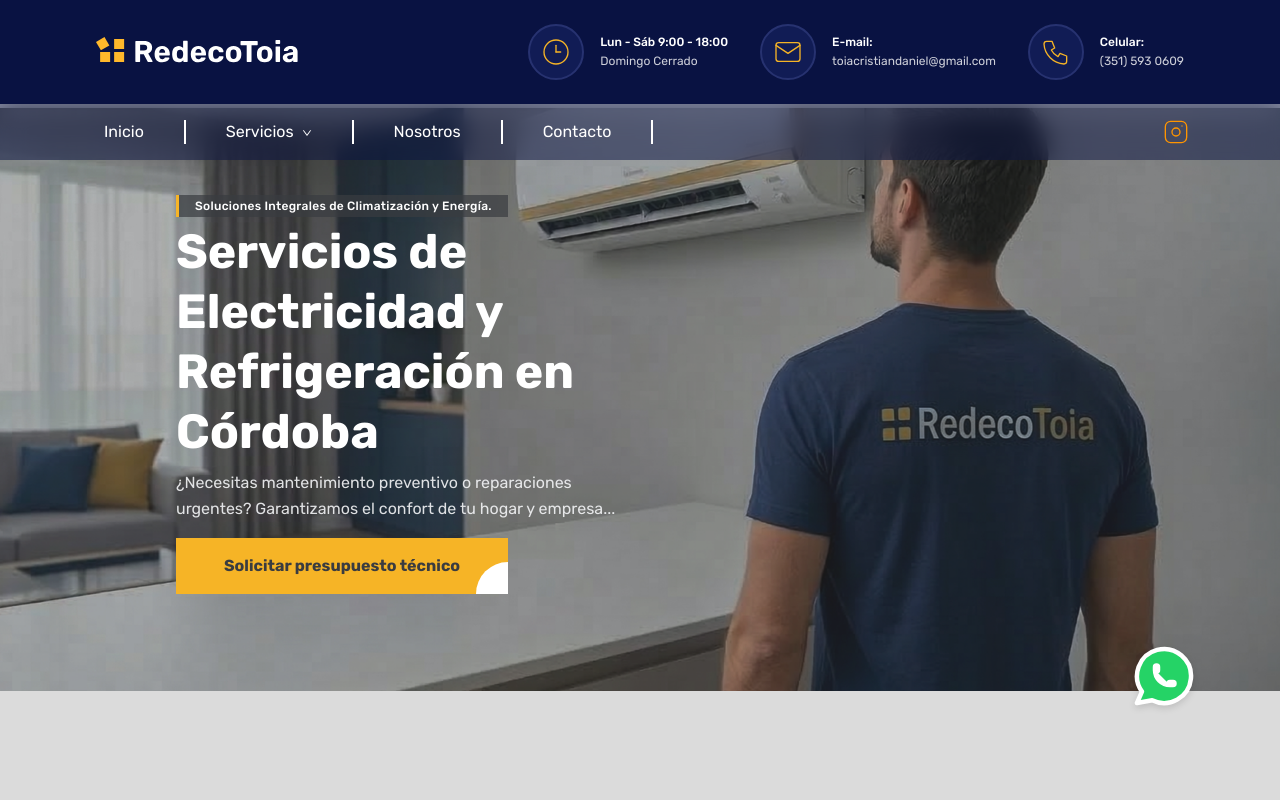
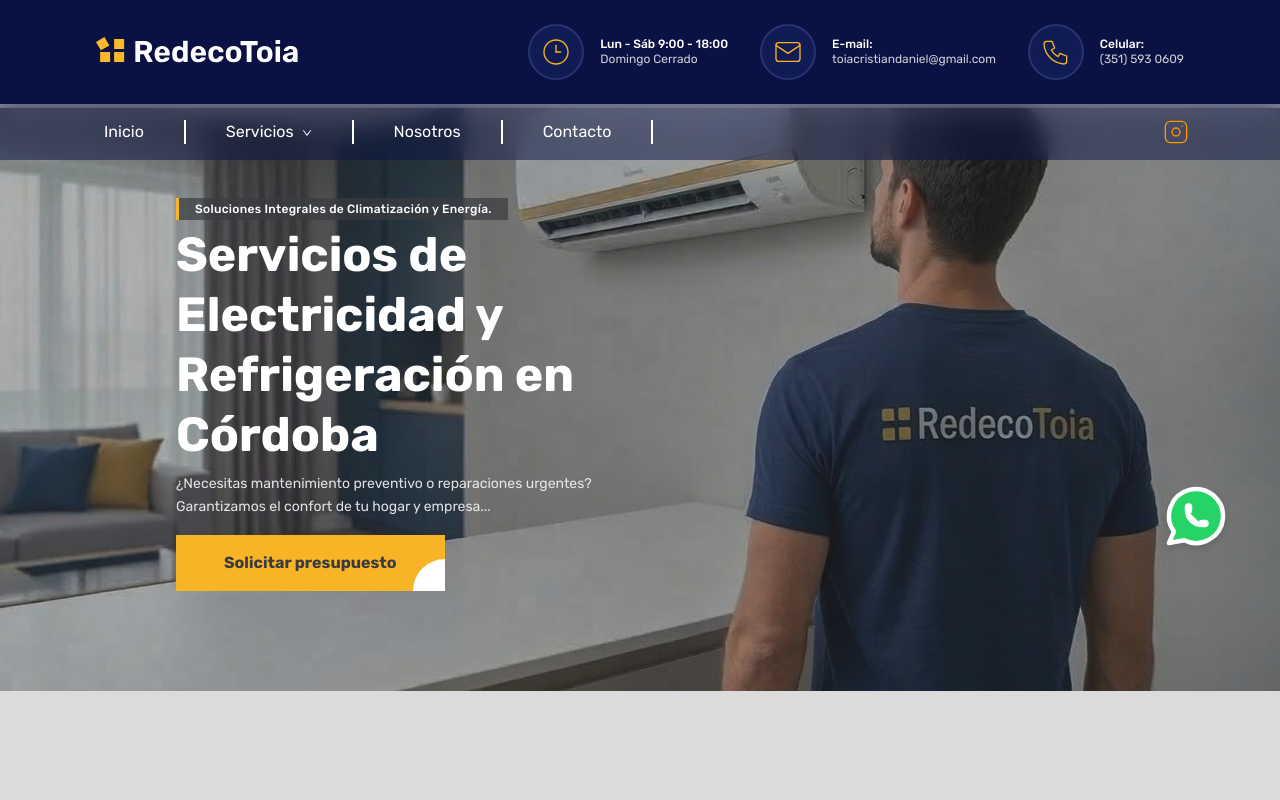
Before and after one commit to cristiantoiafullstackdev/redecotoia_web, a Next.js app: page / in a window 1280 px wide. Shown: the top 800 px of the page. Built offline with nearby package versions, Linux system fonts and the light colour scheme.

Commit message:
commite 23 con actualizacion de Ui para responcive parte 2

```diff
--- a/app/components/layout/Header.tsx
+++ b/app/components/layout/Header.tsx
@@ -57,7 +57,7 @@ export default function Header() {
      ESTE BLOQUE: Estructura visual del componente.
   */
   return (
-    <header className="fixed w-full h-14 top-26 z-50 bg-[rgba(9,18,66,0.5)] backdrop-blur-md">
+    <header className="hidden md:block fixed w-full h-14 top-26 z-40 bg-[rgba(9,18,66,0.5)] backdrop-blur-md">
       <div className="lg:max-w-6xl h-full mx-auto flex items-center justify-between">
 
         {/* Navegación Principal: Mapeo de los enlaces definidos arriba */}
@@ -118,16 +118,6 @@ export default function Header() {
         </div>
       </div>
 
-      {/* WhatsApp Flotante: Usa variables de entorno para el número y posicionamiento fijo (fixed) */}
-      <a
-        href={`https://wa.me/${process.env.NEXT_PUBLIC_WHATSAPP_NUMBER}`}
-        target="_blank"
-        rel="noopener noreferrer"
-        className="fixed lg:mt-120 2xl:mt-160 lg:right-20 2xl:right-30 z-50 transition-transform hover:scale-110 active:scale-95 drop-shadow-md"
-        aria-label="WhatsApp Flotante"
-      >
-        <IconWhatsApp className="h-18 w-18 2xl:h-24 2xl:w-24" />
-      </a>
     </header>
   );
 }
--- a/app/components/layout/Topbar.tsx
+++ b/app/components/layout/Topbar.tsx
@@ -1,133 +1,32 @@
-/* SINTAXIS: Next.js / React (Directive)
-   ESTE BLOQUE: Define que el componente se renderiza en el cliente para manejar interacciones y lógica de UI.
-*/
-"use client";
+import Link from "next/link";
+import { ContactItems } from "../ui/ContsctItems";
+import { DropDownMenu } from "../ui/DropDownMenu";
+import { LogoRedecoToia, IsotipoRedecoToia, IconWhatsApp } from "../ui/Icons";
 
-/* SINTAXIS: JavaScript (ES6 Modules)
-   ESTE BLOQUE: Importación de utilidades de navegación y componentes de iconos personalizados.
-*/
-import Link from "next/link";
-import { LogoRedecoToia, IconHorario, IconEmail, IconPhone, IsotipoRedecoToia } from "../ui/Icons";
-
-/* SINTAXIS: TypeScript (Interface)
-   ESTE BLOQUE: Define la estructura de datos para la información de contacto, asegurando que cada objeto tenga las propiedades correctas (tipado estricto).
-*/
-interface ContactInfo {
-  id: string;
-  icon: React.ReactNode;
-  label: string;
-  subLabel: string;
-  type: "text" | "link";
-  href?: string;
-}
-
-/* SINTAXIS: TypeScript (Typed Array)
-   ESTE BLOQUE: Datos fuente para la barra superior. Centraliza la información para facilitar cambios en horarios o contactos.
-*/
-const CONTACT_INFO: ContactInfo[] = [
-  {
-    id: "schedule",
-    icon: <IconHorario />,
-    label: "Lun - Sáb 9:00 - 18:00",
-    subLabel: "Domingo Cerrado",
-    type: "text",
-  },
-  {
-    id: "email",
-    icon: <IconEmail />,
-    label: "E-mail:",
-    subLabel: "toiacristiandaniel@gmail.com",
-    href: "mailto:toiacristiandaniel@gmail.com",
-    type: "link",
-  },
-  {
-    id: "phone",
-    icon: <IconPhone />,
-    label: "Celular:",
-    subLabel: "(351) 593 0609",
-    href: "https://wa.me/5493515930609",
-    type: "link",
-  },
-];
-
-/* SINTAXIS: React Functional Component (Topbar)
-   ESTE BLOQUE: Componente contenedor que renderiza el Logo y mapea los ítems de contacto en un diseño responsivo.
-*/
 export default function Topbar() {
   return (
     <div className="w-full py-6 bg-[#091242] z-50">
-      <div className="mx-auto flex lg:max-w-6xl lg:px-8 items-center justify-between">
-
-        {/* Logo con link a Inicio y efectos de escala al interactuar */}
+      <div className="mx-auto flex lg:max-w-6xl px-8 items-center justify-between">
         <Link href="/" className="transition-transform hover:scale-105 active:scale-95 hidden lg:block">
           <LogoRedecoToia />
         </Link>
-         <Link href="/" className="transition-transform hover:scale-105 active:scale-95 block lg:hidden">
+        <Link href="/" className="transition-transform hover:scale-105 active:scale-95 block lg:hidden">
           <IsotipoRedecoToia />
         </Link>
+        <ContactItems />
+        <DropDownMenu />
+      </div>
 
-        {/* Contenedor de items: Mapea el array CONTACT_INFO pasando todas las propiedades (spread operator) */}
-        <div className="flex flex-wrap justify-center gap-8 lg:flex-nowrap">
-          {CONTACT_INFO.map((item) => (
-            <ContactItem key={item.id} {...item} />
-          ))}
-        </div>
-      </div>
+      {/* WhatsApp Flotante: Usa variables de entorno para el número y posicionamiento fijo (fixed) */}
+      <a
+        href={`https://wa.me/${process.env.NEXT_PUBLIC_WHATSAPP_NUMBER}`}
+        target="_blank"
+        rel="noopener noreferrer"
+        className="fixed lg:mt-100 2xl:mt-150 lg:right-12 2xl:right-20 z-50 transition-transform hover:scale-110 active:scale-95 drop-shadow-md hidden lg:block"
+        aria-label="WhatsApp Flotante"
+      >
+        <IconWhatsApp className="lg:h-18 lg:w-18 2xl:h-24 2xl:w-24" />
+      </a>
     </div>
   );
 }
-
-/* SINTAXIS: React Functional Component (Internal / Child)
-   ESTE BLOQUE: Componente especializado en renderizar cada ítem de contacto con lógica visual dinámica.
-*/
-function ContactItem({ icon, label, subLabel, href, type }: ContactInfo) {
-
-  /* SINTAXIS: JavaScript (Lógica de clases condicionales)
-     ESTE BLOQUE: Define constantes para aplicar estilos de Tailwind según si el ítem es clickeable (link) o meramente informativo (text).
-  */
-  const isLink = type === "link";
-
-  // Clases para el contenedor principal: Activa hover solo si es link
-  const containerClasses = `group flex items-center gap-4 text-white transition-transform duration-300 ${isLink ? "hover:scale-105" : ""}`;
-
-  // Clases para el círculo del icono: Cambia el borde a dorado (#F6B426) en hover si es link
-  const iconBoxClasses = `flex h-14 w-14 shrink-0 items-center justify-center rounded-full border-2 border-[#273270] bg-[#111C55] transition-colors duration-300 ${isLink ? "group-hover:border-[#F6B426]" : ""}`;
-
-  // Clases para la tipografía: Aplica el color dorado en hover si es link
-  const textClasses = `transition-colors duration-300 ${isLink ? "group-hover:text-[#F6B426]" : ""}`;
-
-  /* SINTAXIS: JSX Variable
-     ESTE BLOQUE: Almacena la estructura visual común del ítem para evitar repetición de código (DRY).
-  */
-  const content = (
-    <div className={containerClasses}>
-      <div className={iconBoxClasses}>
-        {icon}
-      </div>
-
-      <div className="text-xs leading-relaxed">
-        <p className={`font-medium ${textClasses}`}>{label}</p>
-        <p className={`opacity-80 ${textClasses}`}>{subLabel}</p>
-      </div>
-    </div>
-  );
-
-  /* SINTAXIS: JavaScript (Conditional Rendering)
-     ESTE BLOQUE: Determina si el componente devuelve un tag <a> (enlace externo) o un <div> (texto plano).
-  */
-  if (isLink && href) {
-    return (
-      <a
-        href={href}
-        // Lógica de seguridad para links de WhatsApp
-        target={href.includes("wa.me") ? "_blank" : undefined}
-        rel={href.includes("wa.me") ? "noopener noreferrer" : undefined}
-        className="block"
-      >
-        {content}
-      </a>
-    );
-  }
-
-  return <div>{content}</div>;
-}
--- a/app/components/sections-home/About.tsx
+++ b/app/components/sections-home/About.tsx
@@ -43,10 +43,10 @@ export default function About() {
   const [activeTab, setActiveTab] = useState<TabType>("enfoque");
 
   return (
-    <section id="about" className="w-full bg-[#dbdbdb] py-24 px-6 font-rubik">
+    <section id="about" className="w-full bg-[#dbdbdb] py-12 md:py-24 px-6 font-rubik">
 
       {/* Contenedor principal: Usa flex-col para móvil y flex-row para pantallas grandes (lg) */}
-      <div className="mx-auto flex max-w-6xl px-8 flex-col items-stretch justify-between gap-24 lg:flex-row">
+      <div className="mx-auto flex max-w-6xl px-8 pt-8 md:pt-1 flex-col items-stretch justify-between lg:gap-24 lg:flex-row">
 
         {/* BLOQUE DE IMÁGENES: Composición con posición relativa para permitir el solapamiento */}
         <div className="relative w-full lg:w-1/2 min-h-100">
@@ -63,7 +63,7 @@ export default function About() {
           </div>
 
           {/* Imagen Secundaria: Flotante con posicionamiento absoluto y borde grueso que simula recorte */}
-          <div className="absolute -bottom-12 -right-12 w-48 overflow-hidden border-18 border-[#dbdbdb] md:w-48">
+          <div className="absolute bottom-28 -right-8 md:-bottom-12 md:-right-12 overflow-hidden border-12 md:border-18 border-[#dbdbdb] md:w-48">
             <Image
               src="/images/photo-about2.png"
               alt="Técnico trabajando"
--- a/app/components/sections-home/Contacto.tsx
+++ b/app/components/sections-home/Contacto.tsx
@@ -93,9 +93,9 @@ export default function Contacto() {
         </div>
 
         {/* Tarjetas de Información Rápida: Horarios, Email y WhatsApp con efectos hover */}
-        <div className="flex flex-col md:flex-row justify-center items-center gap-12 mb-16">
+        <div className="flex flex-row justify-center items-center gap-12 mb-16">
           {/* Bloque Horario */}
-          <div className="flex items-center gap-4">
+          <div className="md:flex md:items-center gap-1 md:gap-4 hidden md:block">
             <div className="flex items-center justify-center w-14 h-14 bg-[#111C55] border-2 border-[#273270] rounded-full shrink-0">
               <IconHorario />
             </div>
@@ -107,7 +107,7 @@ export default function Contacto() {
             <div className="flex items-center justify-center w-14 h-14 bg-[#111C55] border-2 border-[#273270] rounded-full shrink-0 group-hover:border-[#F6B426] transition-colors">
               <IconEmail />
             </div>
-            <p className="text-white text-xs leading-tight group-hover:text-[#F6B426] transition-colors">E-mail: <br /> toiacristiandaniel@gmail.com</p>
+            <p className="text-white text-xs leading-tight group-hover:text-[#F6B426] transition-colors hidden md:block">E-mail: <br /> toiacristiandaniel@gmail.com</p>
           </a>
 
           {/* Link de WhatsApp */}
@@ -115,7 +115,7 @@ export default function Contacto() {
             <div className="flex items-center justify-center w-14 h-14 bg-[#111C55] border-2 border-[#273270] rounded-full shrink-0 group-hover:border-[#F6B426] transition-colors">
               <IconPhone />
             </div>
-            <p className="text-white text-xs leading-tight group-hover:text-[#F6B426] transition-colors">Celular: <br /> (351) 593 0609</p>
+            <p className="text-white text-xs leading-tight group-hover:text-[#F6B426] transition-colors hidden md:block">Celular: <br /> (351) 593 0609</p>
           </a>
         </div>
 
--- a/app/components/sections-home/Hero.tsx
+++ b/app/components/sections-home/Hero.tsx
@@ -17,7 +17,7 @@ export default function Hero() {
   const whatsappUrl = `https://wa.me/${whatsappNumber}?text=${whatsappMessage}`;
 
   return (
-    <section id="hero" className="relative mt-1 lg:top-26 w-full overflow-hidden bg-[#3A3C40]">
+    <section id="hero" className="relative mt-22 lg:mt-1 lg:top-26 w-full overflow-hidden bg-[#3A3C40]">
 
       {/* 1. CONTENEDOR DE IMAGEN: Capa base de la sección.
           SINTAXIS: JSX + Tailwind (Posicionamiento Relativo)
@@ -43,23 +43,23 @@ export default function Hero() {
           ESTE BLOQUE: Utiliza 'absolute inset-0' para ocupar todo el espacio del Hero y 'items-center'
           para centrar el texto verticalmente sobre la imagen.
       */}
-      <div className="absolute inset-0 left-4 2xl:left-8 flex items-center">
-        <div className="mx-auto w-full max-w-360 px-6 text-white md:px-20 lg:px-40">
+      <div className="absolute inset-0 -left-28 md:left-4 2xl:left-8 flex items-center">
+        <div className="mx-auto max-w-90 lg:w-full lg:max-w-360 px-6 text-white md:px-20 lg:px-40">
 
           {/* Etiqueta superior: Texto pequeño decorativo con borde lateral dorado */}
-          <p className="mb-2 text-xs">
+          <p className="md:mb-2 text-xs">
             <span className="bg-[#3A3C40]/70 border-l-3 border-[#F6B426] px-4 py-1 font-medium tracking-wide">
               Soluciones Integrales de Climatización y Energía.
             </span>
           </p>
 
           {/* Título Principal (H1): Definido con tamaños responsivos (text-2xl a text-5xl) */}
-          <h1 className="mb-2 max-w-xl text-2xl font-bold leading-tight md:text-4xl lg:text-5xl">
+          <h1 className="md:mb-2 max-w-xl text-lg lg:text-2xl font-bold leading-tight md:text-4xl lg:text-5xl">
             Servicios de Electricidad y Refrigeración en Córdoba
           </h1>
 
           {/* Descripción: Texto secundario con opacidad para no competir visualmente con el título */}
-          <p className="mb-4 max-w-md text-sm leading-relaxed text-gray-100 opacity-90 md:text-base">
+          <p className="md:mb-4 max-w-md text-xs lg:text-sm leading-relaxed text-gray-100 opacity-90 md:text-base">
             ¿Necesitas mantenimiento preventivo o reparaciones urgentes? Garantizamos el confort de tu hogar y empresa...
           </p>
 
@@ -72,9 +72,9 @@ export default function Hero() {
             href={whatsappUrl}
             target="_blank"
             rel="noopener noreferrer"
-            className="group relative inline-block overflow-hidden bg-[#F6B426] px-12 py-4 font-bold text-[#3A3C40] transition-all"
+            className="group relative inline-block overflow-hidden bg-[#F6B426] px-8 py-2 md:px-12 md:py-4 font-semibold md:font-bold text-[#3A3C40] transition-all"
           >
-            <span className="relative my-auto z-10">Solicitar presupuesto técnico</span>
+            <span className="relative my-auto z-10">Solicitar presupuesto</span>
 
             {/* Efecto decorativo en hover: Cambia su tamaño de w-8 a w-24 */}
             <span className="absolute bottom-0 right-0 h-8 w-8 rounded-tl-full bg-white transition-all duration-300 ease-out group-hover:h-24 group-hover:w-24" />
--- a/app/components/sections-home/ServicesCategoriesSection.tsx
+++ b/app/components/sections-home/ServicesCategoriesSection.tsx
@@ -33,7 +33,7 @@ const SERVICES = [
 */
 export default function ServicesCategoriesSection() {
   return (
-    <section id="services" className="w-full mt-26 bg-[#DBDBDB] py-28">
+    <section id="services" className="w-full md:mt-26 bg-[#DBDBDB] py-28">
       <div className="max-w-6xl mx-auto px-8 flex flex-col lg:flex-row gap-12 lg:gap-16">
 
         {/* BLOQUE DE TÍTULO:
@@ -73,10 +73,10 @@ export default function ServicesCategoriesSection() {
                     ESTE BLOQUE: Posee un borde lateral sutil y cambia el color del título al dorado (#F6B426) mediante la clase group-hover.
                 */}
                 <div className="pl-4 border-l border-[#1C1F35]/30">
-                  <h3 className="text-lg text-[#1C1F35] font-bold mb-2 group-hover:text-[#F6B426] transition-colors">
+                  <h3 className="text-lg text-[#1C1F35] font-bold mb-2 group-hover:scale-110 transition-transform">
                     {service.title}
                   </h3>
-                  <p className="text-sm text-[#1C1F35]/80 leading-relaxed max-w-70">
+                  <p className="text-sm text-[#1C1F35]/80 leading-relaxed max-w-70 group-hover:scale-110 transition-transform">
                     {service.description}
                   </p>
                 </div>
--- /dev/null
+++ b/app/components/ui/ContsctItems.tsx
@@ -0,0 +1,85 @@
+import { IconEmail, IconHorario, IconPhone } from "./Icons";
+
+interface ContactInfoProps {
+  id: string;
+  icon: React.ReactNode;
+  label: string;
+  subLabel?: string;
+  href?: string;
+  type: "link" | "text";
+}
+
+const CONTACT_INFO: ContactInfoProps[] = [
+  {
+    id: "schedule",
+    icon: <IconHorario />,
+    label: "Lun - Sáb 9:00 - 18:00",
+    subLabel: "Domingo Cerrado",
+    type: "text",
+  },
+  {
+    id: "email",
+    icon: <IconEmail />,
+    label: "E-mail:",
+    subLabel: "toiacristiandaniel@gmail.com",
+    href: "mailto:toiacristiandaniel@gmail.com",
+    type: "link",
+  },
+  {
+    id: "phone",
+    icon: <IconPhone />,
+    label: "Celular:",
+    subLabel: "(351) 593 0609",
+    href: "https://wa.me/5493515930609",
+    type: "link",
+  },
+];
+
+export function ContactItems() {
+  return (
+    <div className="hidden lg:flex flex-wrap justify-center gap-8 lg:flex-nowrap">
+      {CONTACT_INFO.map((item) => {
+        if (item.type === "link" && item.href) {
+          return (
+            <a
+              key={item.id}
+              href={item.href}
+              target={item.href.includes("wa.me") ? "_blank" : undefined}
+              rel={item.href.includes("wa.me") ? "noopener noreferrer" : undefined}
+              className="flex items-center gap-4 group transition-transform duration-300 hover:scale-105"
+            >
+              <div className="flex items-center justify-center w-14 h-14 bg-[#111C55] border-2 border-[#273270] rounded-full shrink-0 group-hover:border-[#F6B426] transition-colors">
+                {item.icon}
+              </div>
+              <div className="text-xs leading-tight">
+                <p className="text-white font-medium group-hover:text-[#F6B426] transition-colors">
+                  {item.label}
+                </p>
+                {item.subLabel && (
+                  <p className="text-white opacity-80 group-hover:text-[#F6B426] transition-colors">
+                    {item.subLabel}
+                  </p>
+                )}
+              </div>
+            </a>
+          );
+        }
+
+        // Caso horario (texto plano, sin hover ni pointer)
+        return (
+          <div key={item.id} className="flex items-center gap-4">
+            <div className="flex items-center justify-center w-14 h-14 bg-[#111C55] border-2 border-[#273270] rounded-full shrink-0">
+              {item.icon}
+            </div>
+            <div className="text-xs leading-tight">
+              <p className="text-white font-medium">{item.label}</p>
+              {item.subLabel && (
+                <p className="text-white opacity-80">{item.subLabel}</p>
+              )}
+            </div>
+          </div>
+        );
+      })}
+    </div>
+  );
+}
--- /dev/null
+++ b/app/components/ui/DropDownMenu.tsx
@@ -0,0 +1,65 @@
+"use client";
+
+import { useState } from "react";
+import Link from "next/link";
+import { IconMenu } from "./Icons";
+
+interface DropDownMenuProps {
+  id: string;
+  name: string;
+  href?: string;
+  type: "internal" | "external";
+}
+
+const LINKS: DropDownMenuProps[] = [
+  { id: "electricity", name: "Electricidad", href: "/servicios/electricidad", type: "internal" },
+  { id: "refrigeration", name: "Refrigeración", href: "/servicios/refrigeracion", type: "internal" },
+  { id: "maintenance", name: "Mantenimiento", href: "/servicios/mantenimiento", type: "internal" },
+  { id: "whatsapp", name: "WhatsApp", href: "https://wa.me/5493515930609", type: "external" },
+  { id: "email", name: "Email", href: "mailto:toiacristiandaniel@gmail.com", type: "external" },
+  { id: "instagram", name: "Instagram", href: "https://www.instagram.com/redeco.toia", type: "external" },
+];
+
+export function DropDownMenu() {
+  const [open, setOpen] = useState(false);
+
+  return (
+    <div className="block lg:hidden relative z-50">
+      <button
+        onClick={() => setOpen(!open)}
+        className="p-2 rounded-md"
+        aria-label="Menu Desplegable"
+      >
+        <IconMenu className="text-white"/>
+      </button>
+
+      {open && (
+        <div className="absolute left-1/2 top-full w-40 -translate-x-1/2 bg-white text-black shadow-xl animate-in fade-in slide-in-from-top-2">
+          {LINKS.map((link) =>
+            link.type === "internal" ? (
+              <Link
+                key={link.id}
+                href={link.href!}
+                className="block px-6 py-3 text-sm hover:bg-[#DBDBDB] transition-colors"
+                onClick={() => setOpen(false)}
+              >
+                {link.name}
+              </Link>
+            ) : (
+              <a
+                key={link.id}
+                href={link.href!}
+                target="_blank"
+                rel="noopener noreferrer"
+                className="block px-6 py-3 text-sm hover:bg-[#DBDBDB] transition-colors"
+                onClick={() => setOpen(false)}
+              >
+                {link.name}
+              </a>
+            )
+          )}
+        </div>
+      )}
+    </div>
+  );
+}
--- a/app/components/ui/Icons.tsx
+++ b/app/components/ui/Icons.tsx
@@ -180,8 +180,8 @@ export const IsotipoRedecoToia = ({ className }: IconProps) => (
 export const IconMenu = ({ className }: IconProps) => (
   <svg
     xmlns="http://www.w3.org/2000/svg"
-    width="24"
-    height="24"
+    width="30"
+    height="30"
     viewBox="0 0 24 24"
     fill="none"
     stroke="currentColor"
```
